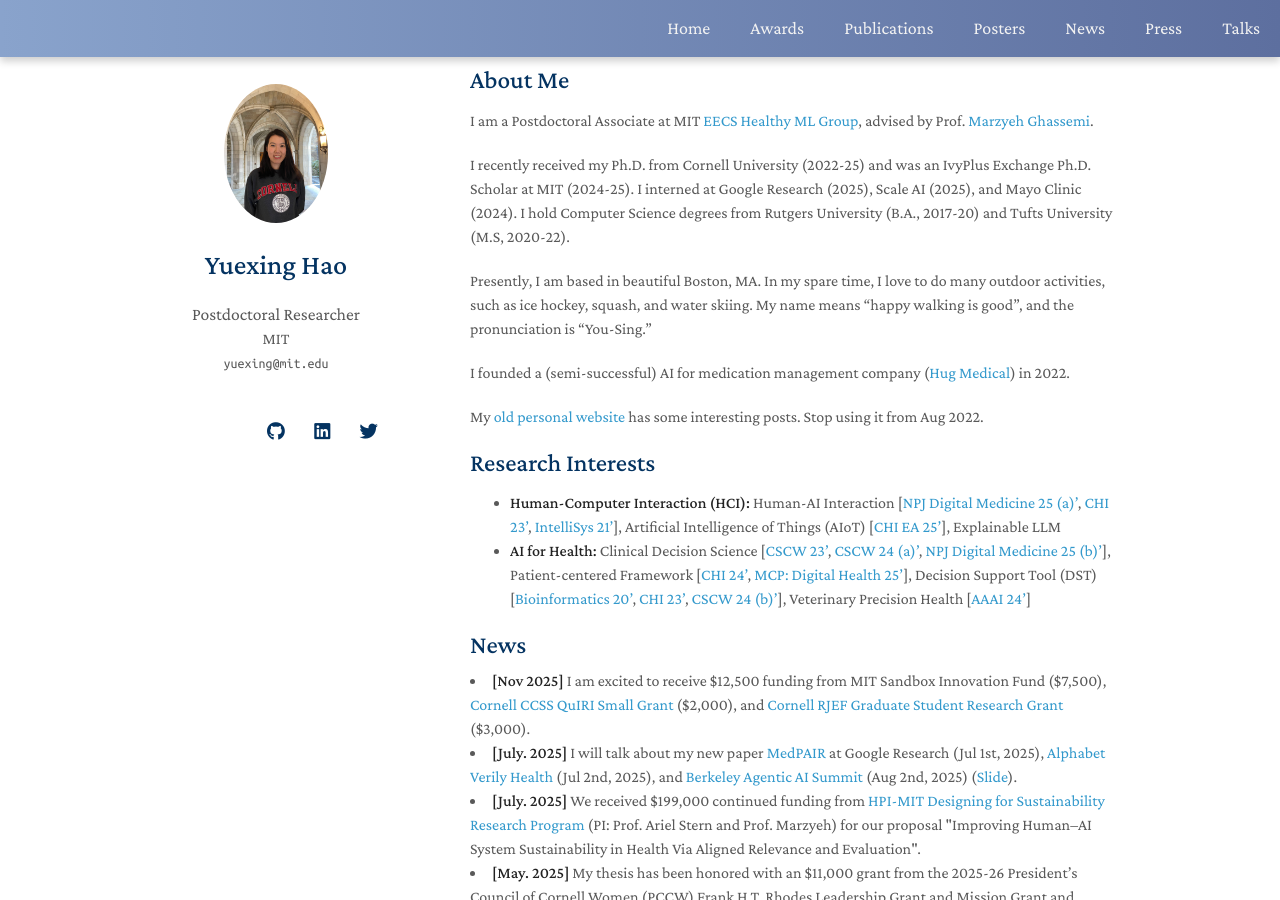
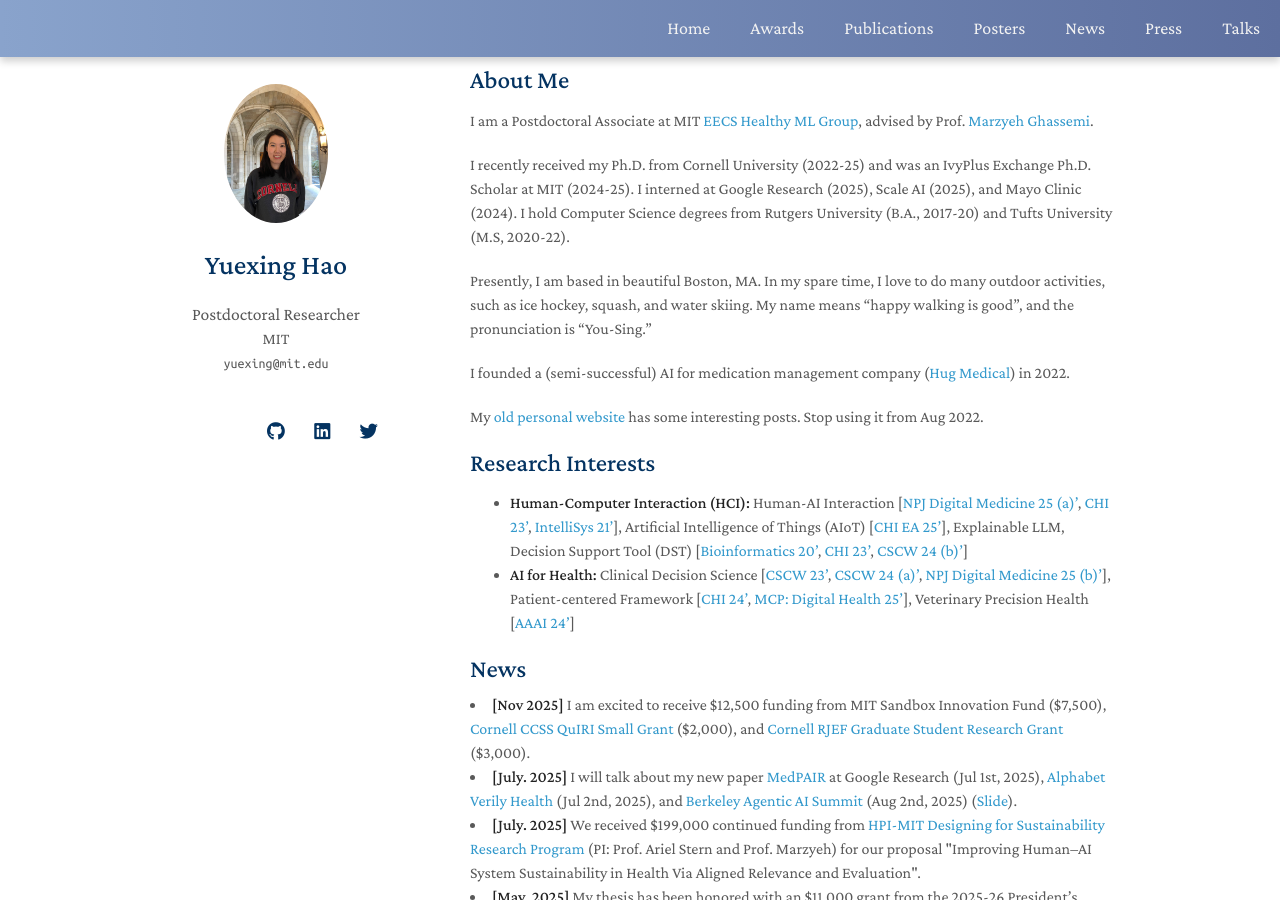
Before and after one commit to YuexingHao/Yuexing-Hao, a Jekyll site: the page built from index.md, in a window 1280 px wide and 900 px high. Built offline with Jekyll 4.4.1, drawn with Linux system fonts in a browser that asks for light colours; nearby versions of some CDN libraries; a style sheet for code colours, icons or effects is not loaded; our own code applies the rules of GitHub Pages for plain Markdown files.

```diff
--- a/index.md
+++ b/index.md
@@ -18,8 +18,8 @@ My [old personal website](https://1135100136.wixsite.com/yuexinghao/blog) has so
 
 ## Research Interests
 
-- **Human-Computer Interaction (HCI):** Human-AI Interaction [[NPJ Digital Medicine 25 (a)'](https://www.nature.com/articles/s41746-025-02166-0), [CHI 23'](https://dl.acm.org/doi/abs/10.1145/3544548.3581393), [IntelliSys 21'](https://link.springer.com/chapter/10.1007/978-3-030-82193-7_36)], Artificial Intelligence of Things (AIoT) [[CHI EA 25'](https://dl.acm.org/doi/abs/10.1145/3706599.3719286)], Explainable LLM
-- **AI for Health:** Clinical Decision Science [[CSCW 23'](https://dl.acm.org/doi/abs/10.1145/3584931.3607023), [CSCW 24 (a)'](https://dl.acm.org/doi/abs/10.1145/3678884.3681841), [NPJ Digital Medicine 25 (b)'](https://www.nature.com/articles/s41746-025-01824-7)], Patient-centered Framework [[CHI 24'](https://dl.acm.org/doi/abs/10.1145/3613904.3642353), [MCP: Digital Health 25'](https://www.sciencedirect.com/science/article/pii/S2949761225000057)], Decision Support Tool (DST) [[Bioinformatics 20'](https://academic.oup.com/bioinformatics/article/36/16/4458/5813330), [CHI 23'](https://dl.acm.org/doi/abs/10.1145/3544548.3581393), [CSCW 24 (b)'](https://dl.acm.org/doi/10.1145/3678884.3681859)], Veterinary Precision Health [[AAAI 24'](https://ojs.aaai.org/index.php/AAAI/article/view/30450)]
+- **Human-Computer Interaction (HCI):** Human-AI Interaction [[NPJ Digital Medicine 25 (a)'](https://www.nature.com/articles/s41746-025-02166-0), [CHI 23'](https://dl.acm.org/doi/abs/10.1145/3544548.3581393), [IntelliSys 21'](https://link.springer.com/chapter/10.1007/978-3-030-82193-7_36)], Artificial Intelligence of Things (AIoT) [[CHI EA 25'](https://dl.acm.org/doi/abs/10.1145/3706599.3719286)], Explainable LLM, Decision Support Tool (DST) [[Bioinformatics 20'](https://academic.oup.com/bioinformatics/article/36/16/4458/5813330), [CHI 23'](https://dl.acm.org/doi/abs/10.1145/3544548.3581393), [CSCW 24 (b)'](https://dl.acm.org/doi/10.1145/3678884.3681859)]
+- **AI for Health:** Clinical Decision Science [[CSCW 23'](https://dl.acm.org/doi/abs/10.1145/3584931.3607023), [CSCW 24 (a)'](https://dl.acm.org/doi/abs/10.1145/3678884.3681841), [NPJ Digital Medicine 25 (b)'](https://www.nature.com/articles/s41746-025-01824-7)], Patient-centered Framework [[CHI 24'](https://dl.acm.org/doi/abs/10.1145/3613904.3642353), [MCP: Digital Health 25'](https://www.sciencedirect.com/science/article/pii/S2949761225000057)], Veterinary Precision Health [[AAAI 24'](https://ojs.aaai.org/index.php/AAAI/article/view/30450)]
 
 {% include_relative _includes/news.md %}
 
```
